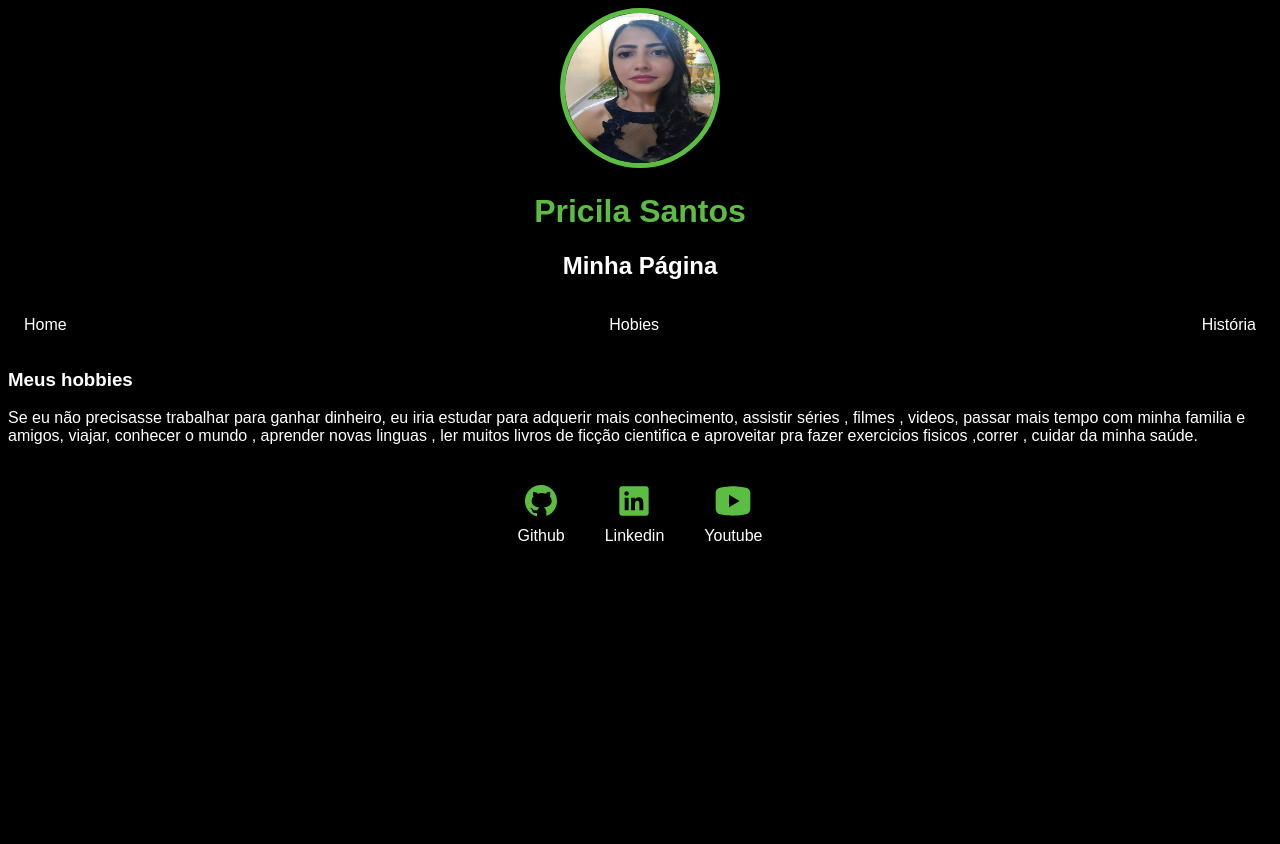
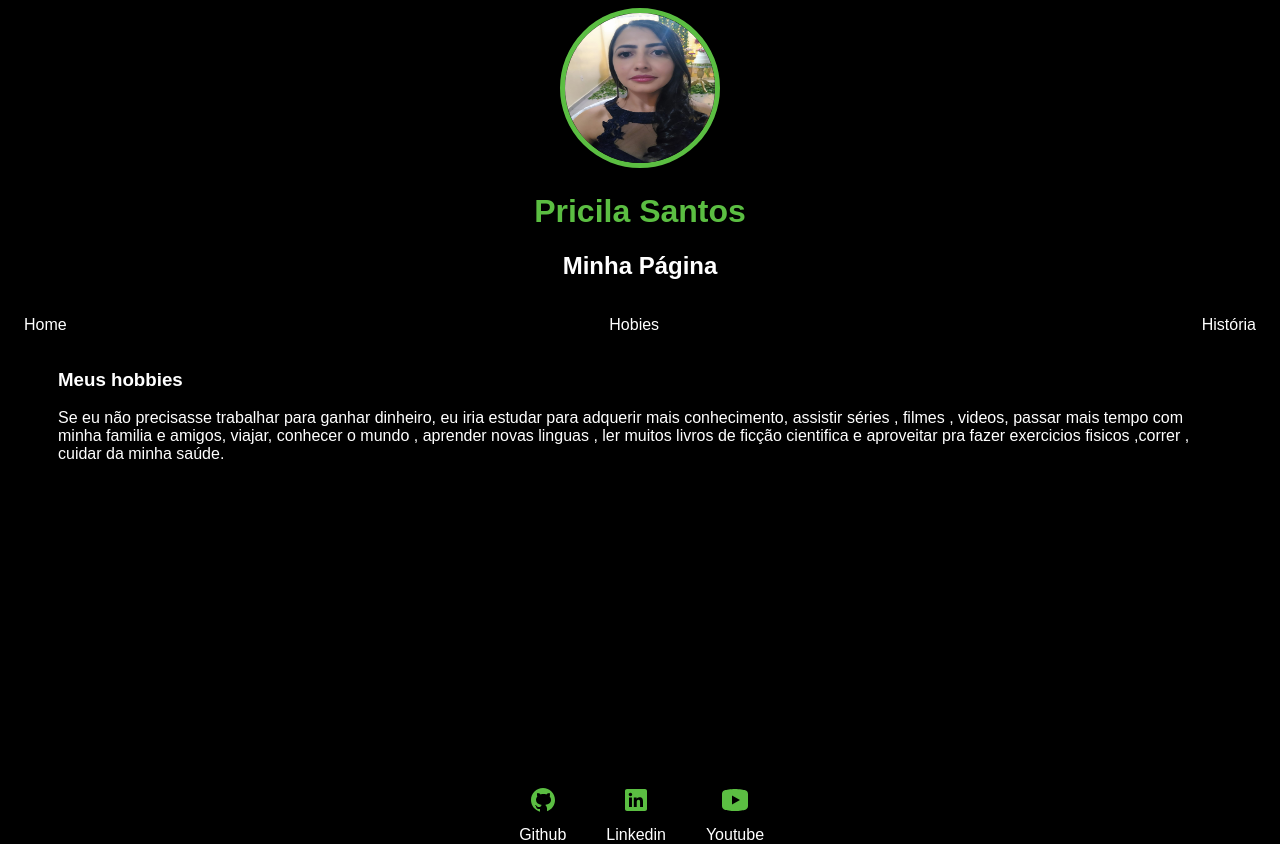
Before and after one commit to Pricilasantos/Meu-projeto, a plain HTML site: page hobies.html in a window 1280 px wide. Before the commit the page ends 800 px from the top, so only its background shows below. Drawn offline with Linux system fonts and the light colour scheme.

Commit message:
Correção 2

```diff
--- a/hobies.html
+++ b/hobies.html
@@ -31,8 +31,8 @@
     </header>
 
     <!-- Conteúdo -->
-    <div class="container">
-        <main>
+    <div class="container"id="container">
+        <div id="wrapper">
             <section>
                 <h3>Meus hobbies</h3>
                 <p>
@@ -42,23 +42,23 @@
                     aproveitar pra fazer exercicios fisicos ,correr , cuidar da minha saúde.
                 </p>
             </section>
-        </main>
+        </div>
+    </div>
 
     <!-- Footer -->
-        <footer>
+    <footer id="footer">
         <a href="https://github.com/PricilaSantoa" target="_blank" rel="noopener noreferrer">
-                <img src="./img/github.svg"></img>
+            <img class="icon" src="img/github.svg"></img>
             <p>Github</p>
         </a>
         <a href="https://linkedin.com/PricilaSantoa" target="_blank" rel="noopener noreferrer">
-                <img src="./img/linkedin.svg"></img>
+            <img class="icon" src="img/linkedin.svg"></img>
             <p>Linkedin</p>
         </a>
         <a href="https://youtube.com/PricilaSantoa" target="_blank" rel="noopener noreferrer">
-                <img src="./img/youtube.svg"></img>
+            <img class="icon" src="img/youtube.svg"></img>
             <p>Youtube</p>
         </a>
     </footer>
-    </div>
 </body>
 </html>
--- a/style.css
+++ b/style.css
@@ -33,16 +33,8 @@ h1 {
 }
 
 footer img {
-    width: 40px;
+    width: 30px;
     height: 40px;
-    color: #5bbe42;
-}
-
-footer {
-    display: flex;
-    justify-content: center;
-    bottom: 0;
-    left: 0;
 }
 
 footer a {
@@ -54,8 +46,26 @@ footer p {
     margin-top: 2px;
 }
 
-container {
+.container {
     padding: 0px 50px;
+}
+
+#container {
+    position: relative;
+    min-height: 30vh;
+}
+
+#wrapper {
+    padding-bottom: 2.5rem;
+}
+
+#footer {
+    display: flex;
+    justify-content: center;
+    position: absolute;
+    bottom: 0;
+    width: 99%;
+    height: 2.5rem;
 }
 
 nav a:hover {
```
Also changed, not shown: history.html (+8 -8 lines), index.html (+7 -5 lines). Lines whose indentation alone changed are shown as unchanged.
